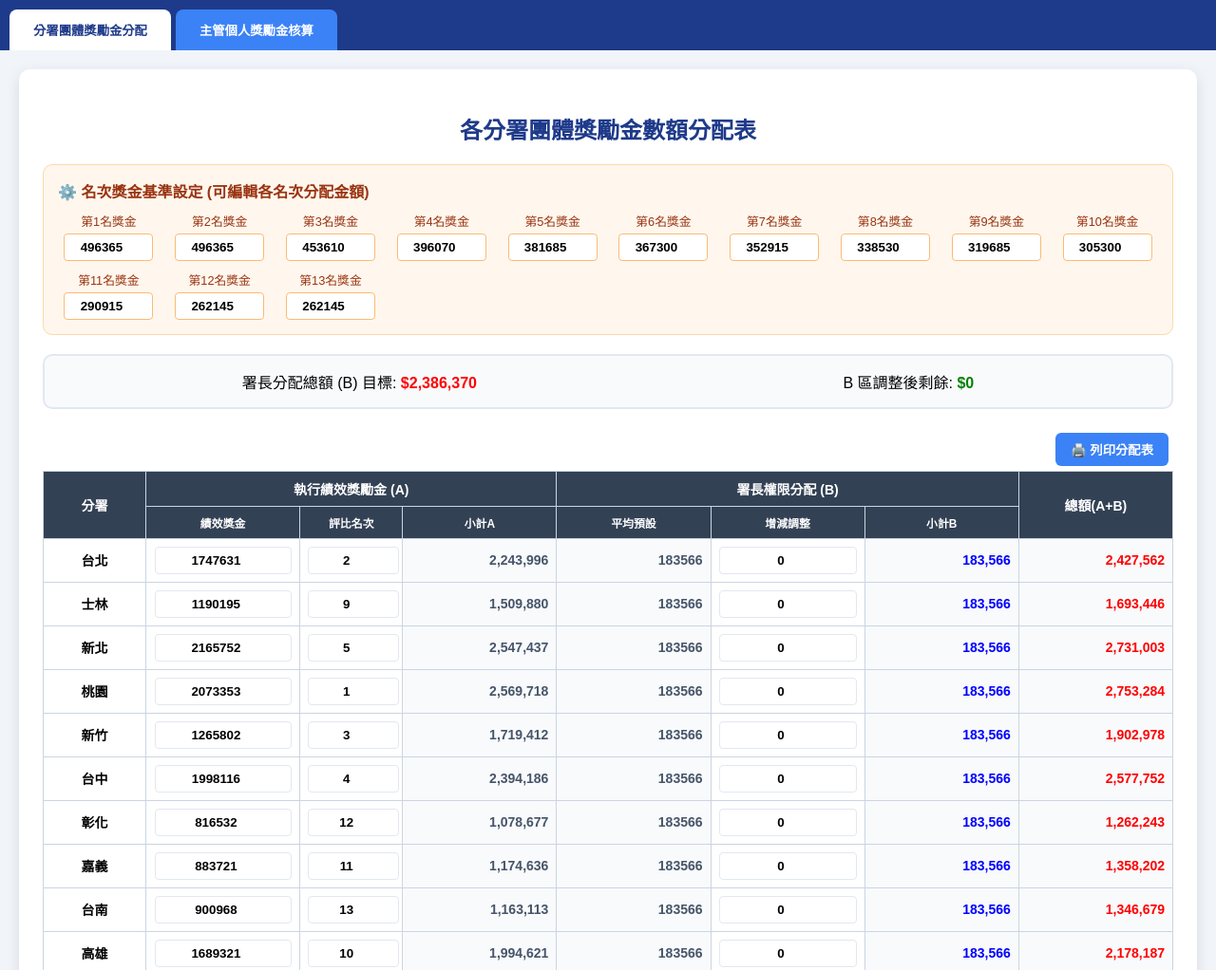
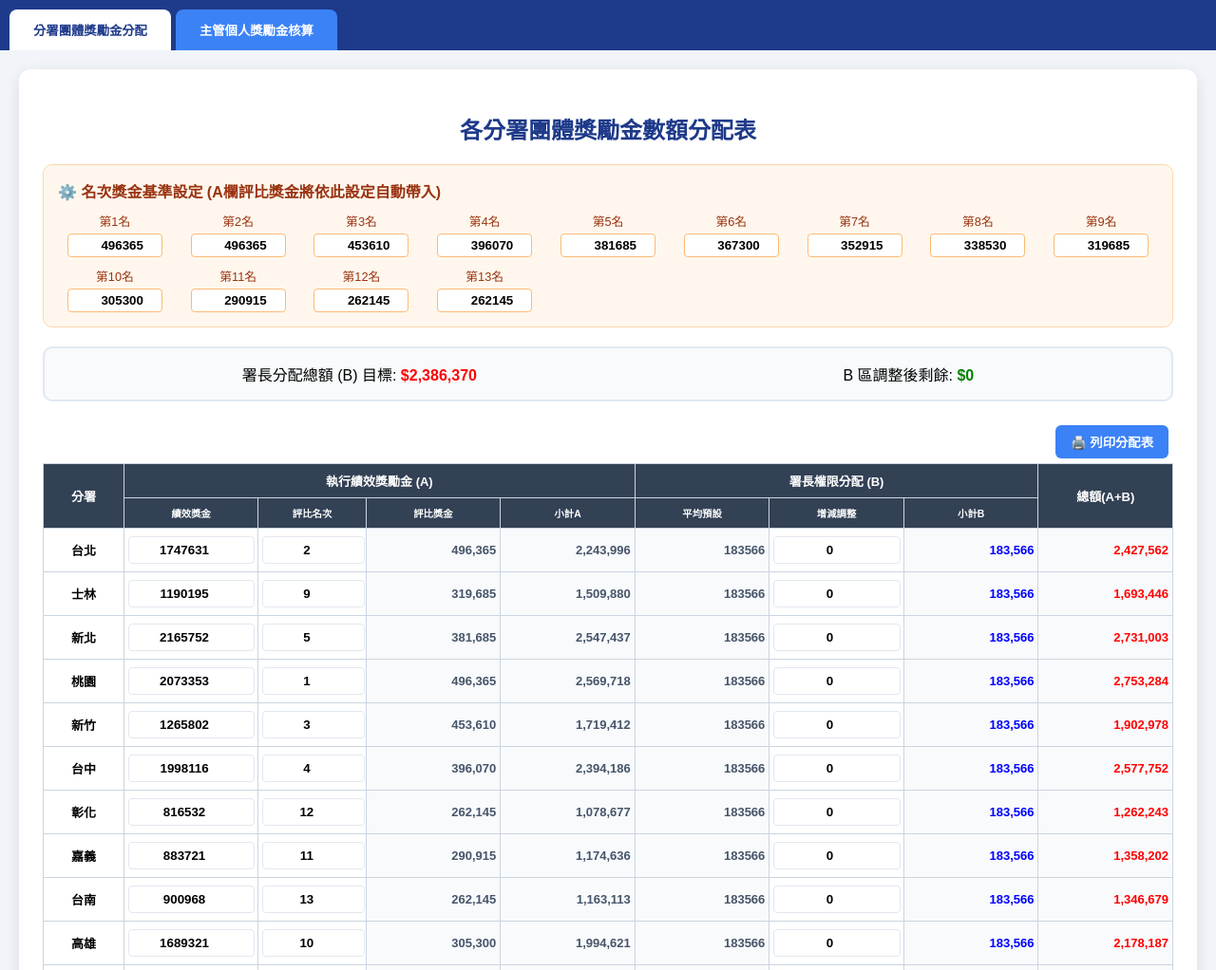
Before and after one commit to lomelome2002-ctrl/bonus-calc, a plain HTML site: page index.html in a window 1280 px wide. Shown: the top 1022 px of the page at 95% size. Drawn offline with Linux system fonts and the light colour scheme.

Commit message:
Add files via upload

```diff
--- a/index.html
+++ b/index.html
@@ -7,29 +7,26 @@
     <style>
         :root { --primary: #1e3a8a; --secondary: #334155; --accent: #be123c; }
         body { font-family: "Microsoft JhengHei", sans-serif; margin: 0; background-color: #f1f5f9; }
-
-        /* 頁籤樣式 */
         .tabs { display: flex; background: var(--primary); padding: 10px 10px 0; gap: 5px; position: sticky; top: 0; z-index: 1000; }
-        .tab-btn { padding: 12px 25px; border: none; background: #3b82f6; color: white; cursor: pointer; border-radius: 8px 8px 0 0; font-weight: bold; transition: 0.3s; }
+        .tab-btn { padding: 12px 25px; border: none; background: #3b82f6; color: white; cursor: pointer; border-radius: 8px 8px 0 0; font-weight: bold; }
         .tab-btn.active { background: white; color: var(--primary); }
         .tab-content { display: none; padding: 20px; }
         .tab-content.active { display: block; }
+        .container { max-width: 1400px; margin: auto; background: white; padding: 25px; border-radius: 12px; box-shadow: 0 4px 15px rgba(0,0,0,0.1); }
+        h2 { color: var(--primary); text-align: center; margin-bottom: 20px; font-weight: 900; }
 
-        /* 參數設定區 */
         .config-panel { background: #fff7ed; padding: 15px; border-radius: 10px; margin-bottom: 20px; border: 1px solid #fed7aa; }
-        .config-grid { display: grid; grid-template-columns: repeat(auto-fit, minmax(100px, 1fr)); gap: 10px; margin-top: 10px; }
+        .config-grid { display: grid; grid-template-columns: repeat(auto-fit, minmax(110px, 1fr)); gap: 10px; margin-top: 10px; }
         .rank-input-group { display: flex; flex-direction: column; align-items: center; font-size: 0.8em; color: #9a3412; }
-        .rank-input-group input { width: 80px; margin-top: 4px; border: 1px solid #fdba74; }
+        .rank-input-group input { width: 90px; margin-top: 4px; border: 1px solid #fdba74; padding: 4px; text-align: right; }
 
-        .container { max-width: 1350px; margin: auto; background: white; padding: 25px; border-radius: 12px; box-shadow: 0 4px 15px rgba(0,0,0,0.1); }
-        h2 { color: var(--primary); text-align: center; margin-bottom: 20px; font-weight: 900; }
         .summary-box { display: flex; justify-content: space-around; background: #f8fafc; padding: 15px; border-radius: 10px; margin-bottom: 20px; border: 2px solid #e2e8f0; }
-
-        table { width: 100%; border-collapse: collapse; font-size: 14px; }
-        th, td { border: 1px solid #cbd5e1; padding: 8px; text-align: right; }
+        table { width: 100%; border-collapse: collapse; font-size: 13px; }
+        th, td { border: 1px solid #cbd5e1; padding: 8px 4px; text-align: right; }
         th { background: var(--secondary); color: white; text-align: center; }
-        input { width: 90%; padding: 6px; border: 1px solid #e2e8f0; border-radius: 4px; text-align: center; font-weight: bold; }
+        input { width: 90%; padding: 6px; border: 1px solid #e2e8f0; border-radius: 4px; text-align: center; font-weight: bold; font-family: inherit; }
         .readonly-cell { background-color: #f8fafc; color: #475569; font-weight: bold; }
+        .rank-amt-show { font-size: 0.85em; color: #7c2d12; display: block; margin-top: 2px; }
         .btn { padding: 8px 16px; border-radius: 6px; border: none; font-weight: bold; cursor: pointer; color: white; margin: 5px; }
 
         @media print {
@@ -55,9 +52,8 @@
         <h2>各分署團體獎勵金數額分配表</h2>
 
         <div class="config-panel">
-            <strong style="color:#9a3412">⚙️ 名次獎金基準設定 (可編輯各名次分配金額)</strong>
-            <div class="config-grid" id="rankConfigs">
-                </div>
+            <strong style="color:#9a3412">⚙️ 名次獎金基準設定 (A欄評比獎金將依此設定自動帶入)</strong>
+            <div class="config-grid" id="rankConfigs"></div>
         </div>
 
         <div class="summary-box">
@@ -69,21 +65,20 @@
             <button class="btn" style="background:#3b82f6" onclick="window.print()">🖨️ 列印分配表</button>
         </div>
 
-        <table id="t1-table">
+        <table>
             <thead>
                 <tr>
-                    <th rowspan="2" width="8%">分署</th>
-                    <th colspan="3">執行績效獎勵金 (A)</th>
+                    <th rowspan="2" width="6%">分署</th>
+                    <th colspan="4">執行績效獎勵金 (A)</th>
                     <th colspan="3">署長權限分配 (B)</th>
-                    <th rowspan="2" width="12%">總額(A+B)</th>
+                    <th rowspan="2" width="10%">總額(A+B)</th>
                 </tr>
-                <tr style="background:#475569; font-size:0.85em">
-                    <th width="12%">績效獎金</th><th width="8%">評比名次</th><th width="12%">小計A</th>
-                    <th width="12%">平均預設</th><th width="12%">增減調整</th><th width="12%">小計B</th>
+                <tr style="background:#475569; font-size:0.8em">
+                    <th width="10%">績效獎金</th><th width="8%">評比名次</th><th width="10%">評比獎金</th><th width="10%">小計A</th>
+                    <th width="10%">平均預設</th><th width="10%">增減調整</th><th width="10%">小計B</th>
                 </tr>
             </thead>
-            <tbody id="t1-body">
-                </tbody>
+            <tbody id="t1-body"></tbody>
         </table>
     </div>
 </div>
@@ -109,7 +104,7 @@
                 <tr style="background:#f8fafc; font-weight:bold"><td colspan="6" style="text-align:right">合計：</td><td id="t2-total" style="color:red">0</td><td></td></tr>
             </tfoot>
         </table>
-        <button class="btn" style="background:#10b981; margin-top:10px" onclick="addT2Row('', '', 200000)">➕ 新增職位/接任人員</button>
+        <button class="btn" style="background:#10b981; margin-top:10px" onclick="addT2Row('', '', 200000)">➕ 新增人員</button>
     </div>
 </div>
 
@@ -123,26 +118,16 @@
 
     // --- 工具一邏輯 ---
     const branches = ["台北", "士林", "新北", "桃園", "新竹", "台中", "彰化", "嘉義", "台南", "高雄", "屏東", "花蓮", "宜蘭"];
-    // 預設名次獎金 (第1名到第13名)
     const defaultRankPay = [496365, 496365, 453610, 396070, 381685, 367300, 352915, 338530, 319685, 305300, 290915, 262145, 262145];
-    // 預設執行績效獎金
     const defaultPerfPay = [1747631, 1190195, 2165752, 2073353, 1265802, 1998116, 816532, 883721, 900968, 1689321, 728757, 583540, 660902];
-    // 預設名次
     const defaultRanks = [2, 9, 5, 1, 3, 4, 12, 11, 13, 10, 6, 8, 7];
 
     function initT1() {
-        // 生成名次參數輸入框
         const configGrid = document.getElementById('rankConfigs');
         defaultRankPay.forEach((amt, i) => {
-            configGrid.innerHTML += `
-                <div class="rank-input-group">
-                    第${i+1}名獎金
-                    <input type="number" class="rank-base" data-idx="${i+1}" value="${amt}" oninput="calcT1()">
-                </div>
-            `;
+            configGrid.innerHTML += `<div class="rank-input-group">第${i+1}名<input type="number" class="rank-base" data-idx="${i+1}" value="${amt}" oninput="calcT1()"></div>`;
         });
 
-        // 生成分署資料行
         const body = document.getElementById('t1-body');
         const avgB = Math.floor(2386370 / 13);
         const remB = 2386370 % 13;
@@ -154,6 +139,7 @@
                 <td style="text-align:center; font-weight:bold">${name}</td>
                 <td><input type="number" class="t1-perf" value="${defaultPerfPay[i]}" oninput="calcT1()"></td>
                 <td><input type="number" class="t1-rank" value="${defaultRanks[i]}" oninput="calcT1()"></td>
+                <td class="readonly-cell t1-rank-pay">0</td>
                 <td class="readonly-cell t1-subA">0</td>
                 <td class="readonly-cell t1-avgB">${vB_avg}</td>
                 <td><input type="number" class="t1-adjB" value="0" oninput="calcT1()"></td>
@@ -166,7 +152,6 @@
     }
 
     function calcT1() {
-        // 獲取目前的各名次獎金設定
         const rankMap = {};
         document.querySelectorAll('.rank-base').forEach(input => {
             rankMap[input.dataset.idx] = parseFloat(input.value) || 0;
@@ -175,34 +160,26 @@
         let sumB = 0;
         document.querySelectorAll('#t1-body tr').forEach(row => {
             const perf = parseFloat(row.querySelector('.t1-perf').value) || 0;
-            const rank = parseInt(row.querySelector('.t1-rank').value) || 1;
-            const rankAmt = rankMap[rank] || 0;
+            const rankNum = parseInt(row.querySelector('.t1-rank').value) || 1;
+            const rankPay = rankMap[rankNum] || 0;
 
-            // 小計 A = 績效獎金 + 對應名次獎金
-            const subA = perf + rankAmt;
+            row.querySelector('.t1-rank-pay').innerText = rankPay.toLocaleString();
+            const subA = perf + rankPay;
             row.querySelector('.t1-subA').innerText = subA.toLocaleString();
 
-            // 小計 B = 平均預設 + 增減調整
             const avgB = parseFloat(row.querySelector('.t1-avgB').innerText) || 0;
             const adjB = parseFloat(row.querySelector('.t1-adjB').value) || 0;
             const subB = avgB + adjB;
             row.querySelector('.t1-subB').innerText = subB.toLocaleString();
             sumB += subB;
 
-            // 總額 = A + B
             row.querySelector('.t1-total').innerText = (subA + subB).toLocaleString();
-
-            // 備份文字供列印
-            row.querySelectorAll('input').forEach(input => {
-                const span = document.createElement('span'); span.className = 'val-text';
-                span.innerText = input.value;
-                // 此處簡單處理：列印時顯示文字
-            });
         });
 
         const remain = 2386370 - sumB;
-        document.getElementById('t1-rem').innerText = "$" + remain.toLocaleString();
-        document.getElementById('t1-rem').style.color = (remain === 0) ? "green" : "red";
+        const remEl = document.getElementById('t1-rem');
+        remEl.innerText = "$" + remain.toLocaleString();
+        remEl.style.color = (remain === 0) ? "green" : "red";
     }
 
     // --- 工具二邏輯 ---
@@ -226,14 +203,14 @@
 
     function calcT2() {
         const year = parseInt(document.getElementById('t2-year').value);
-        const daysInYear = ((year % 4 == 0 && year % 100 != 0) || year % 400 == 0) ? 366 : 365;
+        const days = ((year % 4 == 0 && year % 100 != 0) || year % 400 == 0) ? 366 : 365;
         let total = 0;
         document.querySelectorAll('#t2-body tr').forEach(row => {
             const cap = parseFloat(row.querySelector('.t2-cap').value) || 0;
             const start = new Date(row.querySelector('.t2-s').value);
             const end = new Date(row.querySelector('.t2-e').value);
             let d = (end >= start) ? Math.ceil((end - start) / 86400000) + 1 : 0;
-            const amt = Math.round(cap * (d / daysInYear));
+            const amt = Math.round(cap * (d / days));
             row.querySelector('.t2-days').innerText = d;
             row.querySelector('.t2-amt').innerText = amt.toLocaleString();
             total += amt;
@@ -242,10 +219,10 @@
     }
 
     function downloadSample() {
-        const csv = "\uFEFF職稱,姓名,最高上限,開始日期,結束日期\n署長,範例姓名,200000,2026-01-01,2026-12-31\n分署長,前任者,200000,2026-01-01,2026-06-30\n分署長,後任者,200000,2026-07-01,2026-12-31";
+        const csv = "\uFEFF職稱,姓名,最高上限,開始日期,結束日期\n署長,範例姓名,200000,2026-01-01,2026-12-31\n分署長,前任者,200000,2026-01-01,2026-06-30";
         const link = document.createElement("a");
         link.href = URL.createObjectURL(new Blob([csv], {type: 'text/csv;charset=utf-8;'}));
-        link.download = "主管獎勵金匯入範本.csv";
+        link.download = "主管獎勵金範本.csv";
         link.click();
     }
 
@@ -254,20 +231,12 @@
         reader.onload = function(ev) {
             const lines = ev.target.result.split(/\r?\n/);
             document.getElementById('t2-body').innerHTML = "";
-            lines.forEach((line, i) => {
-                if(i > 0 && line.trim()) {
-                    const p = line.split(",");
-                    addT2Row(p[0], p[1], p[2], p[3], p[4]);
-                }
-            });
+            lines.forEach((line, i) => { if(i > 0 && line.trim()) { const p = line.split(","); addT2Row(p[0], p[1], p[2], p[3], p[4]); } });
         };
         reader.readAsText(e.target.files[0], 'UTF-8');
     }
 
-    window.onload = () => {
-        initT1();
-        addT2Row('署長', '', 200000);
-    };
+    window.onload = () => { initT1(); addT2Row('署長', '', 200000); };
 </script>
 </body>
 </html>
```
